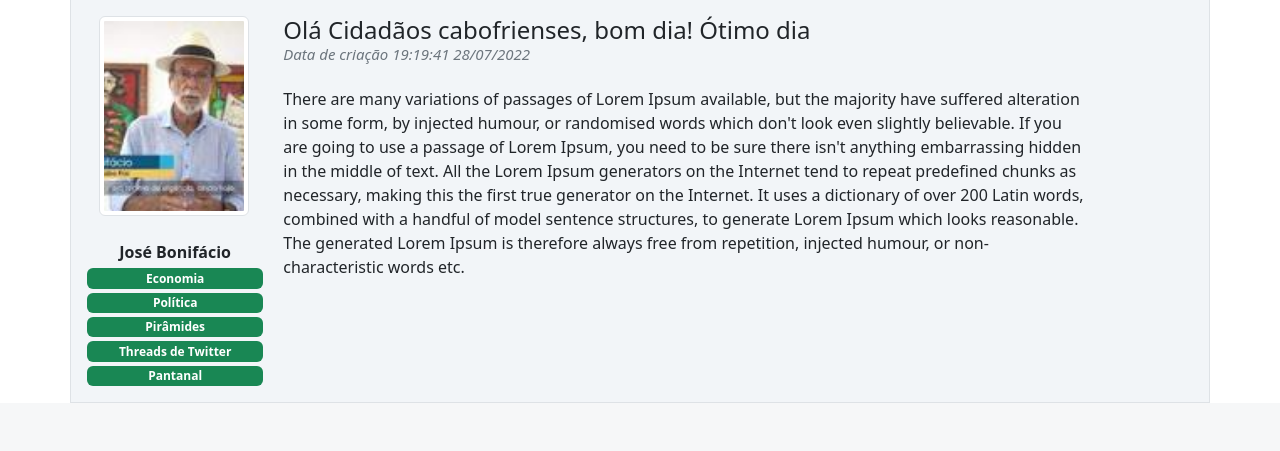
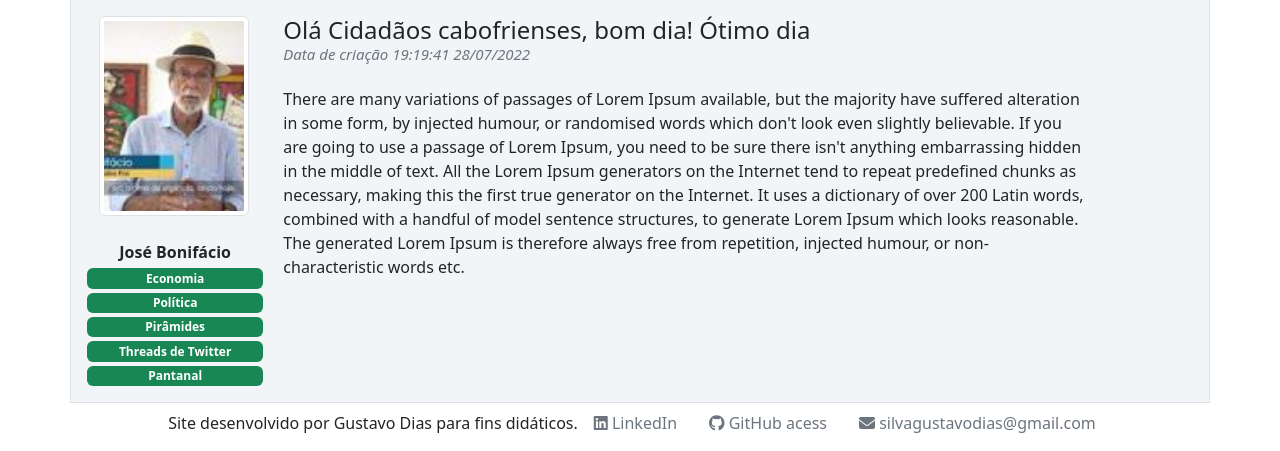
Before and after one commit to silvagustavodias/py_post-it, a Flask app: page / in a window 1280 px wide. Shown: the part 640-1091 px from the top of the page. Before the commit the page ends 1043 px from the top, so only its background shows below. Run offline with Flask 2, Linux system fonts and the light colour scheme; data comes from the database, SQL or seed files in the repository; some libraries are stand-ins or nearby versions.

Commit message:
Criado o footer.

```diff
--- a/post_it/templates/base.html
+++ b/post_it/templates/base.html
@@ -34,6 +34,9 @@
 
   {% block body %}
   {% endblock %}
+
+  {% include 'navbar-bottom.html' %}
   <script src="https://cdn.jsdelivr.net/npm/bootstrap@5.2.0-beta1/dist/js/bootstrap.bundle.min.js" integrity="sha384-pprn3073KE6tl6bjs2QrFaJGz5/SUsLqktiwsUTF55Jfv3qYSDhgCecCxMW52nD2" crossorigin="anonymous"></script>
+  <script src="https://kit.fontawesome.com/f64ae7d63a.js" crossorigin="anonymous"></script>
 </body>
 </html>
--- /dev/null
+++ b/post_it/templates/navbar-bottom.html
@@ -0,0 +1,16 @@
+<footer>
+  <ul class="nav justify-content-center">
+  <li class="nav-item">
+    <p class="text-md-center mt-2">Site desenvolvido por Gustavo Dias para fins didáticos.</p>
+  </li>
+  <li class="nav-item">
+    <a href="https://www.linkedin.com/in/gustavo-dias-681182120/" class="nav-link link-secondary" target="_blank"><i class="fa-brands fa-linkedin"></i> LinkedIn</a>
+  </li>
+  <li class="nav-item">
+    <a class="nav-link link-secondary" href = https://github.com/silvagustavodias target="_blank"><i class="fa-brands fa-github"></i> GitHub acess</a>
+  </li>
+  <li class="nav-item">
+    <a class="nav-link link-secondary" href="mailto: silvagustavodias@gmail.com"><i class="fa-solid fa-envelope"></i> silvagustavodias@gmail.com</a>
+  </li>
+</ul>
+</footer>
--- a/post_it/templates/navbar.html
+++ b/post_it/templates/navbar.html
@@ -1,7 +1,7 @@
 <nav class="navbar navbar-expand-lg bg-light">
   <div class="container-fluid">
     <a class="navbar-brand" href="{{ url_for('home') }}">
-      <img class='img-fluid rounded' height="40" width="40"  src="https://www.seekpng.com/png/detail/12-123414_best-free-sticky-notes-png-white-sticky-note.png" alt="Best Free Sticky Notes Png - White Sticky Note Clear Background@seekpng.com">
+      <img class='img-fluid rounded' height="40navbar.html" width="40"  src="https://www.seekpng.com/png/detail/12-123414_best-free-sticky-notes-png-white-sticky-note.png" alt="Best Free Sticky Notes Png - White Sticky Note Clear Background@seekpng.com">
       Post-It Community</a>
     <button class="navbar-toggler" type="button" data-bs-toggle="collapse" data-bs-target="#navbarSupportedContent" aria-controls="navbarSupportedContent" aria-expanded="false" aria-label="Toggle navigation">
       <span class="navbar-toggler-icon"></span>
```
